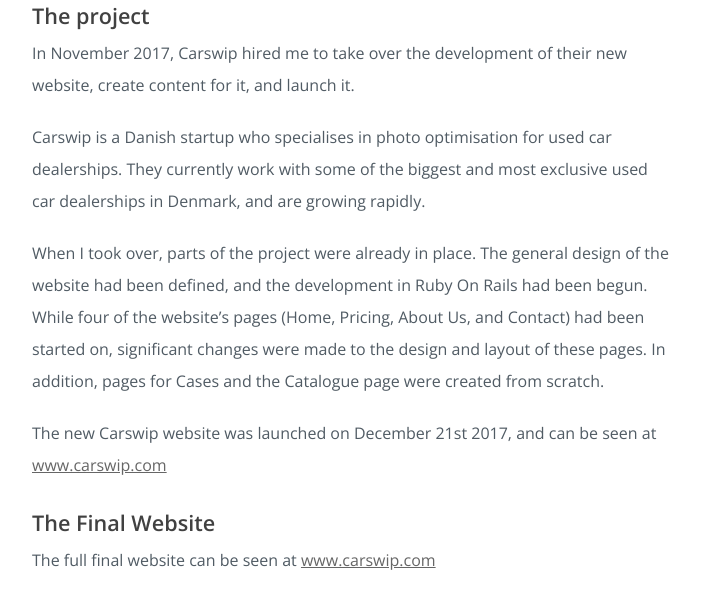
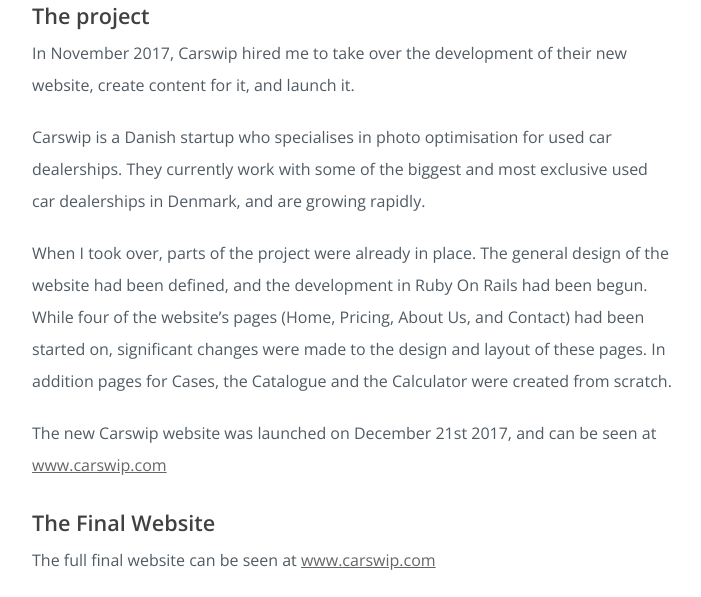
Before and after one commit to bgjerlow/portfolio-website, a PHP site: page /carswip in a window 1280 px wide. Shown: the part 520-1117 px from the top of the page, without its empty margins (288-989 px from the left). Run offline with PHP 8.4, Linux system fonts and the light colour scheme; some libraries are stand-ins or nearby versions.

Commit message:
Modified a paragraph in the Carswip page

```diff
--- a/carswip.php
+++ b/carswip.php
@@ -23,7 +23,7 @@
 
             <p class="itemText">Carswip is a Danish startup who specialises in photo optimisation for used car dealerships. They currently work with some of the biggest and most exclusive used car dealerships in Denmark, and are growing rapidly.</p>
 
-            <p class="itemText">When I took over, parts of the project were already in place. The general design of the website had been defined, and the development in Ruby On Rails had been begun. While four of the website’s pages (Home, Pricing, About Us, and Contact) had been started on, significant changes were made to the design and layout of these pages. In addition, pages for Cases and the Catalogue page were created from scratch.</p>
+            <p class="itemText">When I took over, parts of the project were already in place. The general design of the website had been defined, and the development in Ruby On Rails had been begun. While four of the website’s pages (Home, Pricing, About Us, and Contact) had been started on, significant changes were made to the design and layout of these pages. In addition pages for Cases, the Catalogue and the Calculator were created from scratch.</p>
 
             <p class="itemText">The new Carswip website was launched on December 21st 2017, and can be seen at <a href="http://www.carswip.com/" class="itemLink">www.carswip.com</a></p>
 
```
